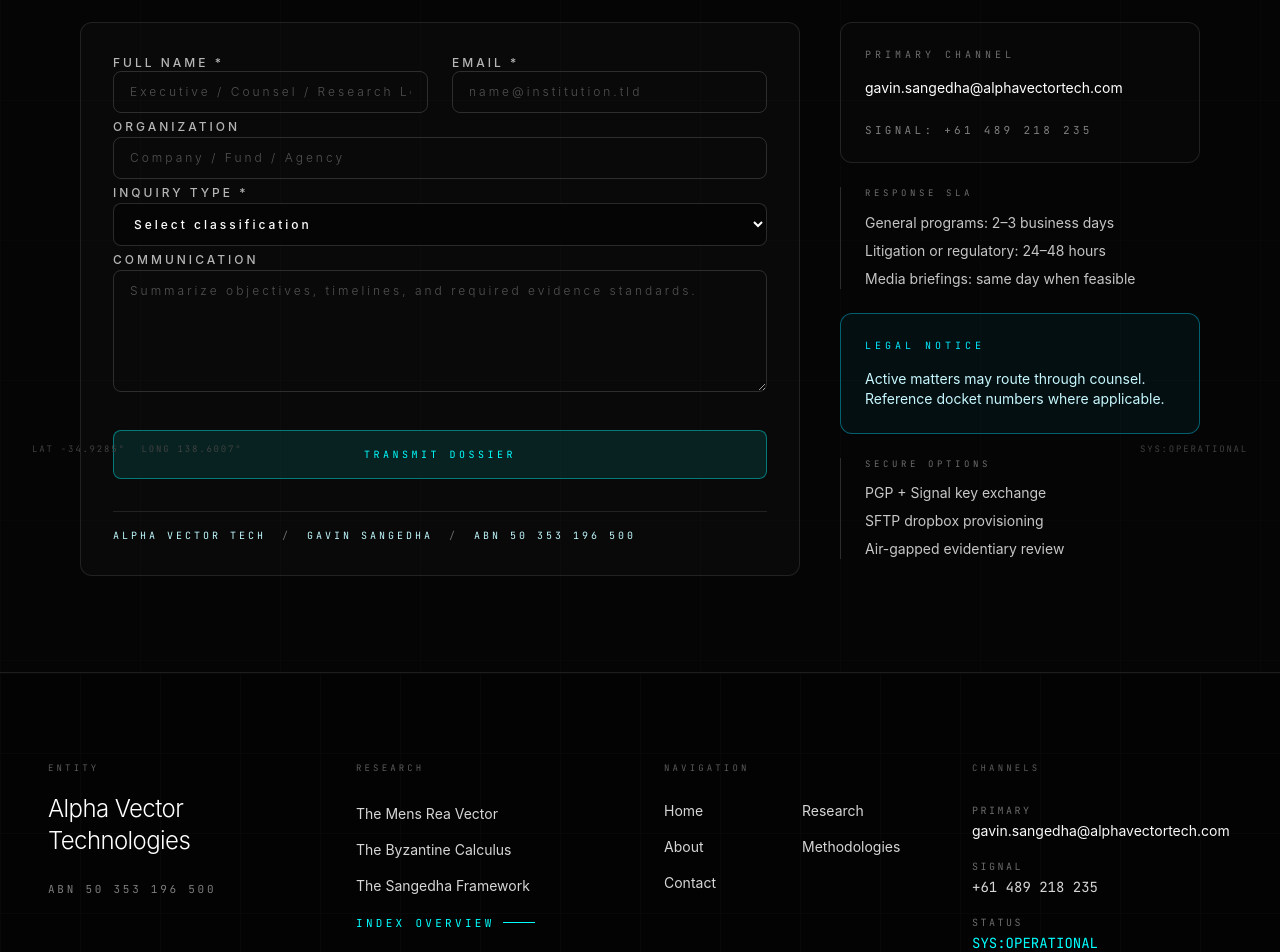
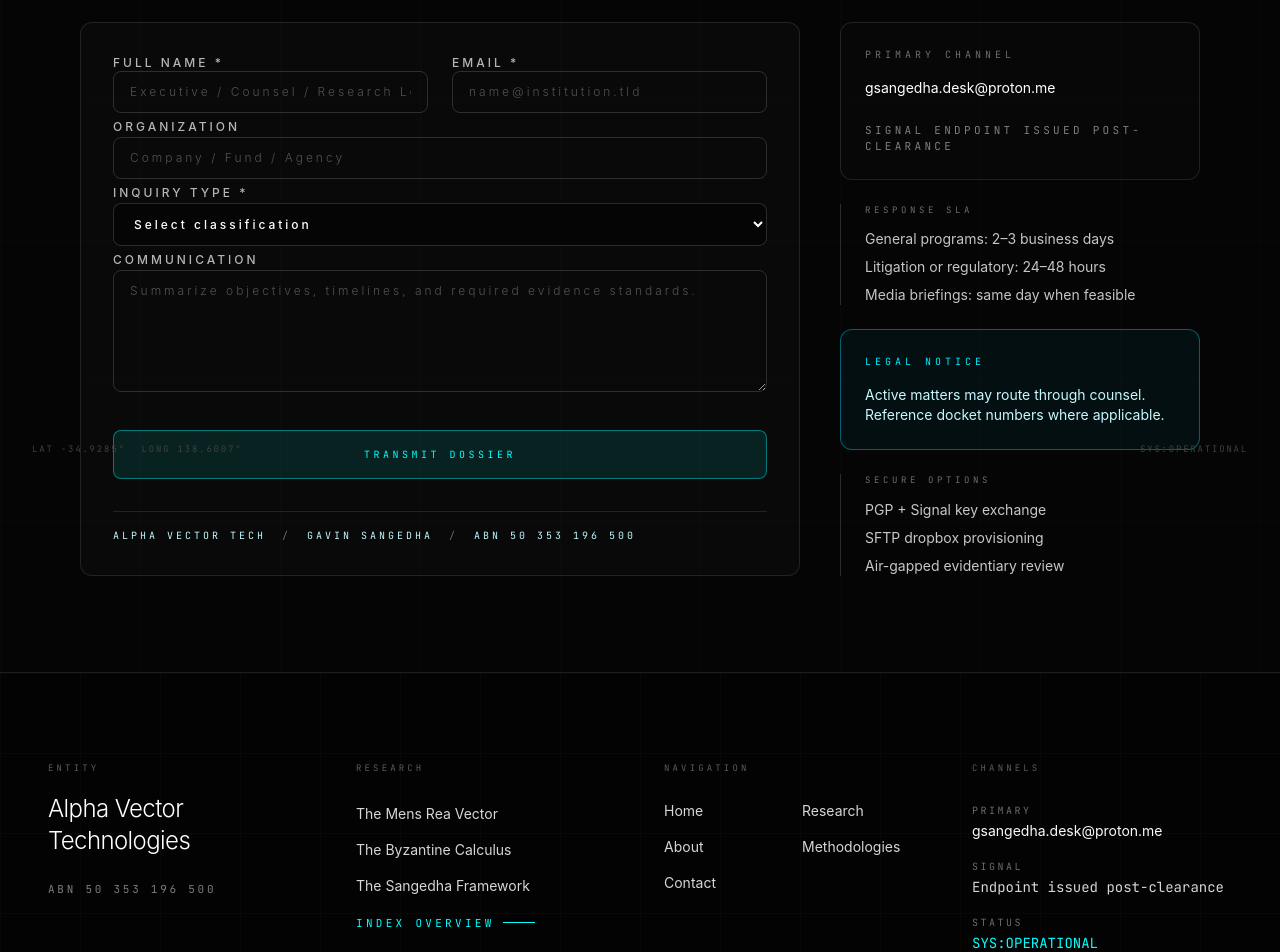
Before and after one commit to raven-technologi/alphavectortech-raven.technologi, a Next.js app: page /contact in a window 1280 px wide. Shown: the part 320-1272 px from the top of the page. Built offline with nearby package versions, Linux system fonts and the light colour scheme.

Commit message:
chore: update contact endpoints

```diff
--- a/src/app/contact/page.tsx
+++ b/src/app/contact/page.tsx
@@ -111,11 +111,11 @@
         <aside className="space-y-6">
           <div className="rounded-xl border border-white/10 bg-white/[0.01] p-6">
             <p className="text-[10px] font-mono uppercase tracking-[0.4em] text-[#6d6d6d]">Primary Channel</p>
-            <a href="mailto:gavin.sangedha@alphavectortech.com" className="mt-4 block text-sm text-white hover:text-[#00ffff]">
-              gavin.sangedha@alphavectortech.com
+            <a href="mailto:gsangedha.desk@proton.me" className="mt-4 block text-sm text-white hover:text-[#00ffff]">
+              gsangedha.desk@proton.me
             </a>
             <div className="mt-6 text-[11px] font-mono uppercase tracking-[0.3em] text-[#7f7f7f]">
-              Signal: +61 489 218 235
+              Signal endpoint issued post-clearance
             </div>
           </div>
 
--- a/src/components/Footer.tsx
+++ b/src/components/Footer.tsx
@@ -75,15 +75,15 @@
               <div>
                 <p className="text-[10px] font-mono tracking-[0.25em] uppercase text-[#6c6c6c]">Primary</p>
                 <a
-                  href="mailto:gavin.sangedha@alphavectortech.com"
+                  href="mailto:gsangedha.desk@proton.me"
                   className="text-[#fafafa] hover:text-[#00ffff] transition-colors"
                 >
-                  gavin.sangedha@alphavectortech.com
+                  gsangedha.desk@proton.me
                 </a>
               </div>
               <div>
                 <p className="text-[10px] font-mono tracking-[0.25em] uppercase text-[#6c6c6c]">Signal</p>
-                <p className="font-mono">+61 489 218 235</p>
+                <p className="font-mono">Endpoint issued post-clearance</p>
               </div>
               <div>
                 <p className="text-[10px] font-mono tracking-[0.25em] uppercase text-[#6c6c6c]">Status</p>
```
